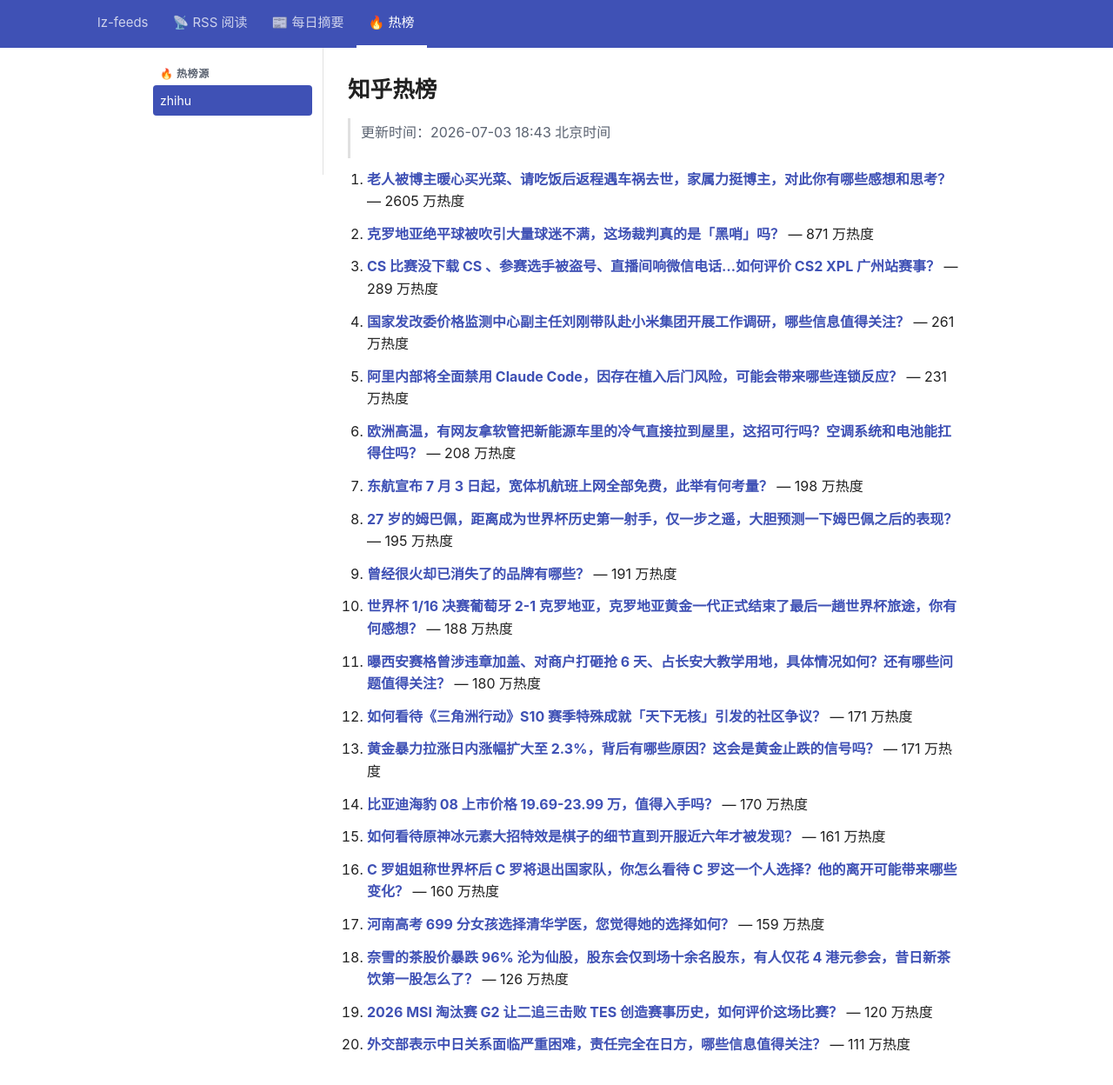
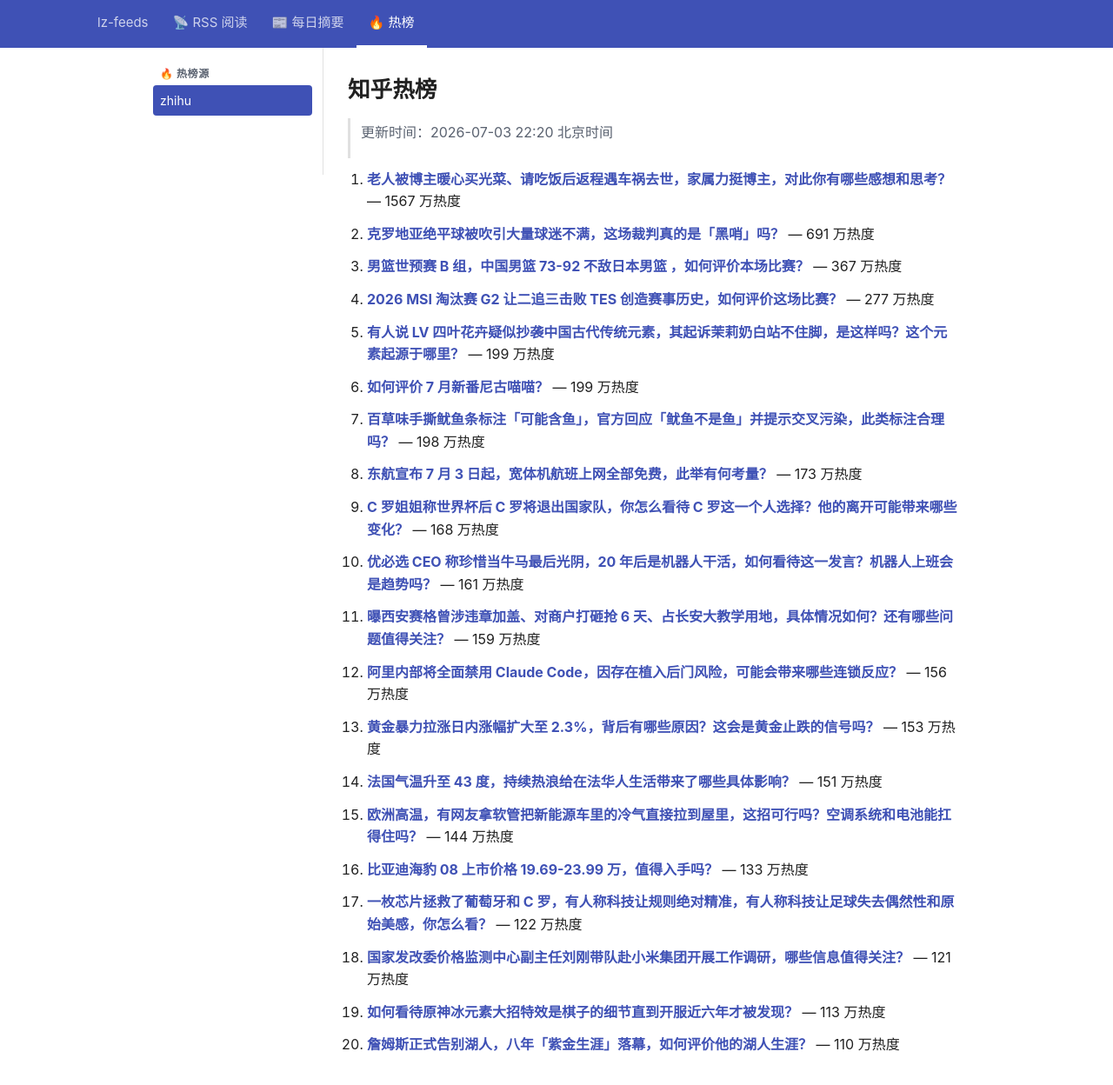
Before and after one commit to lizhang0101/lz-feeds, a Jekyll site: the page built from _hotlist/zhihu.md, in a window 1280 px wide and 1279 px high. Shown: the top 1248 px of the window at 87% size. Built offline with Jekyll 4.4.1, drawn with Linux system fonts in a browser that asks for light colours.

Commit message:
hotlist: 2026-07-03T14:20Z

```diff
--- a/_hotlist/zhihu.md
+++ b/_hotlist/zhihu.md
@@ -1,48 +1,48 @@
 ---
-updated: 2026-07-03 18:43 北京时间
+updated: 2026-07-03 22:20 北京时间
 count: 20
 ---
 
 # 知乎热榜
 
-> 更新时间：2026-07-03 18:43 北京时间
+> 更新时间：2026-07-03 22:20 北京时间
 
-1. **[老人被博主暖心买光菜、请吃饭后返程遇车祸去世，家属力挺博主，对此你有哪些感想和思考？](https://www.zhihu.com/question/2055082282717819308)** — 2605 万热度
+1. **[老人被博主暖心买光菜、请吃饭后返程遇车祸去世，家属力挺博主，对此你有哪些感想和思考？](https://www.zhihu.com/question/2055082282717819308)** — 1567 万热度
 
-2. **[克罗地亚绝平球被吹引大量球迷不满，这场裁判真的是「黑哨」吗？](https://www.zhihu.com/question/2056315457355740188)** — 871 万热度
+2. **[克罗地亚绝平球被吹引大量球迷不满，这场裁判真的是「黑哨」吗？](https://www.zhihu.com/question/2056315457355740188)** — 691 万热度
 
-3. **[CS 比赛没下载 CS 、参赛选手被盗号、直播间响微信电话…如何评价 CS2 XPL 广州站赛事？](https://www.zhihu.com/question/2055768297392625460)** — 289 万热度
+3. **[男篮世预赛 B 组，中国男篮 73-92 不敌日本男篮 ，如何评价本场比赛？](https://www.zhihu.com/question/2056436512388904270)** — 367 万热度
 
-4. **[国家发改委价格监测中心副主任刘刚带队赴小米集团开展工作调研，哪些信息值得关注？](https://www.zhihu.com/question/2056094088609390914)** — 261 万热度
+4. **[2026 MSI 淘汰赛 G2 让二追三击败 TES 创造赛事历史，如何评价这场比赛？](https://www.zhihu.com/question/2056378622684967724)** — 277 万热度
 
-5. **[阿里内部将全面禁用 Claude Code，因存在植入后门风险，可能会带来哪些连锁反应？](https://www.zhihu.com/question/2056384180200498322)** — 231 万热度
+5. **[有人说 LV 四叶花卉疑似抄袭中国古代传统元素，其起诉茉莉奶白站不住脚，是这样吗？这个元素起源于哪里？](https://www.zhihu.com/question/2056074267624568573)** — 199 万热度
 
-6. **[欧洲高温，有网友拿软管把新能源车里的冷气直接拉到屋里，这招可行吗？空调系统和电池能扛得住吗？](https://www.zhihu.com/question/2054943154923463985)** — 208 万热度
+6. **[如何评价 7 月新番尼古喵喵？](https://www.zhihu.com/question/2056176432628372870)** — 199 万热度
 
-7. **[东航宣布 7 月 3 日起，宽体机航班上网全部免费，此举有何考量？](https://www.zhihu.com/question/2055960590804324585)** — 198 万热度
+7. **[百草味手撕鱿鱼条标注「可能含鱼」，官方回应「鱿鱼不是鱼」并提示交叉污染，此类标注合理吗？](https://www.zhihu.com/question/2056049068611220280)** — 198 万热度
 
-8. **[27 岁的姆巴佩，距离成为世界杯历史第一射手，仅一步之遥，大胆预测一下姆巴佩之后的表现？](https://www.zhihu.com/question/2055573400752596783)** — 195 万热度
+8. **[东航宣布 7 月 3 日起，宽体机航班上网全部免费，此举有何考量？](https://www.zhihu.com/question/2055960590804324585)** — 173 万热度
 
-9. **[曾经很火却已消失了的品牌有哪些？](https://www.zhihu.com/question/597974671)** — 191 万热度
+9. **[C 罗姐姐称世界杯后 C 罗将退出国家队，你怎么看待 C 罗这一个人选择？他的离开可能带来哪些变化？](https://www.zhihu.com/question/2056278090137822907)** — 168 万热度
 
-10. **[世界杯 1/16 决赛葡萄牙 2-1 克罗地亚，克罗地亚黄金一代正式结束了最后一趟世界杯旅途，你有何感想？](https://www.zhihu.com/question/2056317872792773424)** — 188 万热度
+10. **[优必选 CEO 称珍惜当牛马最后光阴，20 年后是机器人干活，如何看待这一发言？机器人上班会是趋势吗？](https://www.zhihu.com/question/2056338500371182782)** — 161 万热度
 
-11. **[曝西安赛格曾涉违章加盖、对商户打砸抢 6 天、占长安大教学用地，具体情况如何？还有哪些问题值得关注？](https://www.zhihu.com/question/2056002373693038752)** — 180 万热度
+11. **[曝西安赛格曾涉违章加盖、对商户打砸抢 6 天、占长安大教学用地，具体情况如何？还有哪些问题值得关注？](https://www.zhihu.com/question/2056002373693038752)** — 159 万热度
 
-12. **[如何看待《三角洲行动》S10 赛季特殊成就「天下无核」引发的社区争议？](https://www.zhihu.com/question/2055965642381947121)** — 171 万热度
+12. **[阿里内部将全面禁用 Claude Code，因存在植入后门风险，可能会带来哪些连锁反应？](https://www.zhihu.com/question/2056384180200498322)** — 156 万热度
 
-13. **[黄金暴力拉涨日内涨幅扩大至 2.3%，背后有哪些原因？这会是黄金止跌的信号吗？](https://www.zhihu.com/question/2056301842225525732)** — 171 万热度
+13. **[黄金暴力拉涨日内涨幅扩大至 2.3%，背后有哪些原因？这会是黄金止跌的信号吗？](https://www.zhihu.com/question/2056301842225525732)** — 153 万热度
 
-14. **[比亚迪海豹 08 上市价格 19.69-23.99 万，值得入手吗？](https://www.zhihu.com/question/2056041972998083528)** — 170 万热度
+14. **[法国气温升至 43 度，持续热浪给在法华人生活带来了哪些具体影响？](https://www.zhihu.com/question/2055660260464054473)** — 151 万热度
 
-15. **[如何看待原神冰元素大招特效是棋子的细节直到开服近六年才被发现？](https://www.zhihu.com/question/2056066487706707145)** — 161 万热度
+15. **[欧洲高温，有网友拿软管把新能源车里的冷气直接拉到屋里，这招可行吗？空调系统和电池能扛得住吗？](https://www.zhihu.com/question/2054943154923463985)** — 144 万热度
 
-16. **[C 罗姐姐称世界杯后 C 罗将退出国家队，你怎么看待 C 罗这一个人选择？他的离开可能带来哪些变化？](https://www.zhihu.com/question/2056278090137822907)** — 160 万热度
+16. **[比亚迪海豹 08 上市价格 19.69-23.99 万，值得入手吗？](https://www.zhihu.com/question/2056041972998083528)** — 133 万热度
 
-17. **[河南高考 699 分女孩选择清华学医，您觉得她的选择如何？](https://www.zhihu.com/question/2056264281822322710)** — 159 万热度
+17. **[一枚芯片拯救了葡萄牙和 C 罗，有人称科技让规则绝对精准，有人称科技让足球失去偶然性和原始美感，你怎么看？](https://www.zhihu.com/question/2056380849625325900)** — 122 万热度
 
-18. **[奈雪的茶股价暴跌 96% 沦为仙股，股东会仅到场十余名股东，有人仅花 4 港元参会，昔日新茶饮第一股怎么了？](https://www.zhihu.com/question/2055976324167213165)** — 126 万热度
+18. **[国家发改委价格监测中心副主任刘刚带队赴小米集团开展工作调研，哪些信息值得关注？](https://www.zhihu.com/question/2056094088609390914)** — 121 万热度
 
-19. **[2026 MSI 淘汰赛 G2 让二追三击败 TES 创造赛事历史，如何评价这场比赛？](https://www.zhihu.com/question/2056378622684967724)** — 120 万热度
+19. **[如何看待原神冰元素大招特效是棋子的细节直到开服近六年才被发现？](https://www.zhihu.com/question/2056066487706707145)** — 113 万热度
 
-20. **[外交部表示中日关系面临严重困难，责任完全在日方，哪些信息值得关注？](https://www.zhihu.com/question/2055674408455479335)** — 111 万热度
+20. **[詹姆斯正式告别湖人，八年「紫金生涯」落幕，如何评价他的湖人生涯？](https://www.zhihu.com/question/2055617409529156608)** — 110 万热度
```
